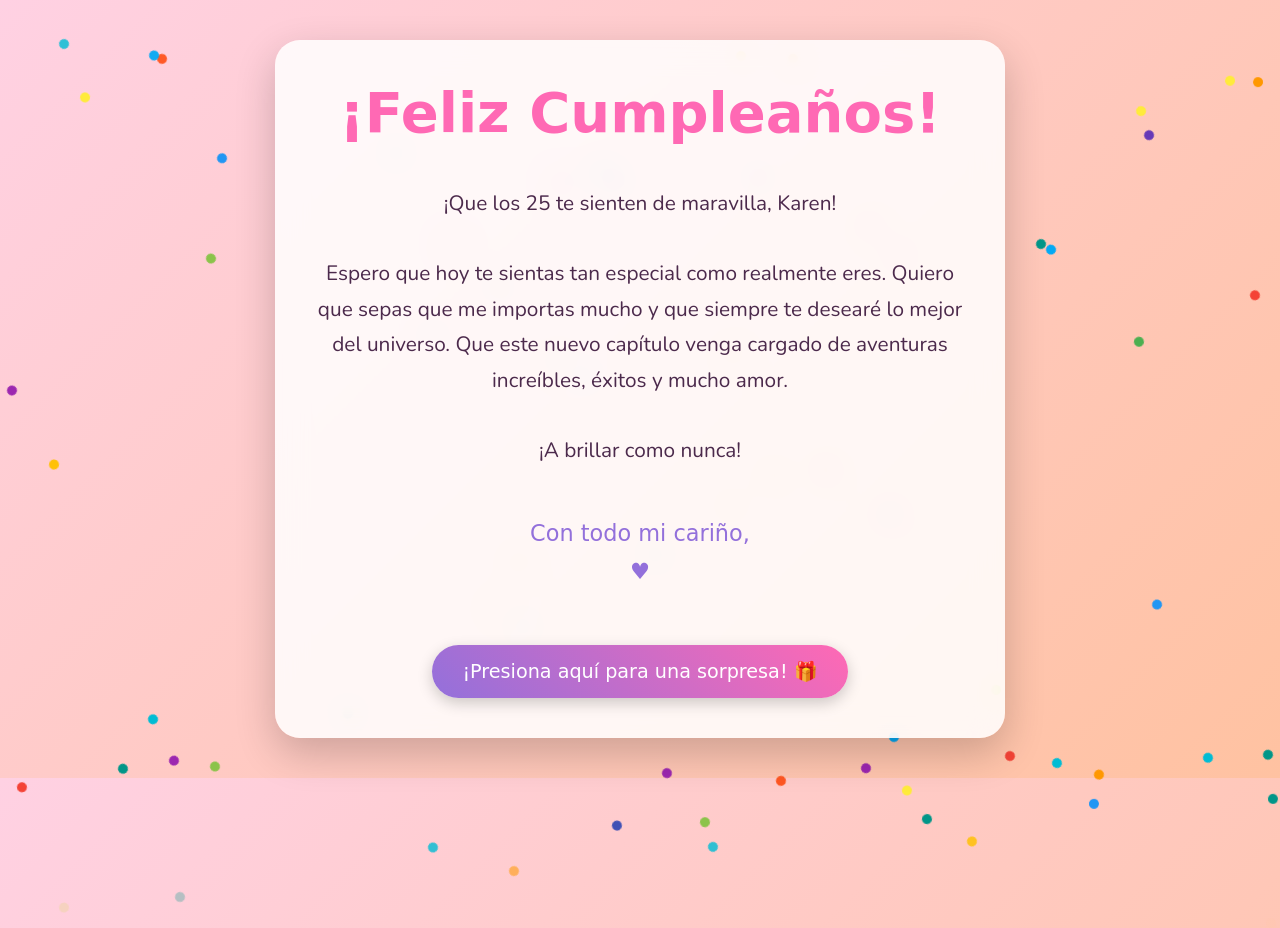
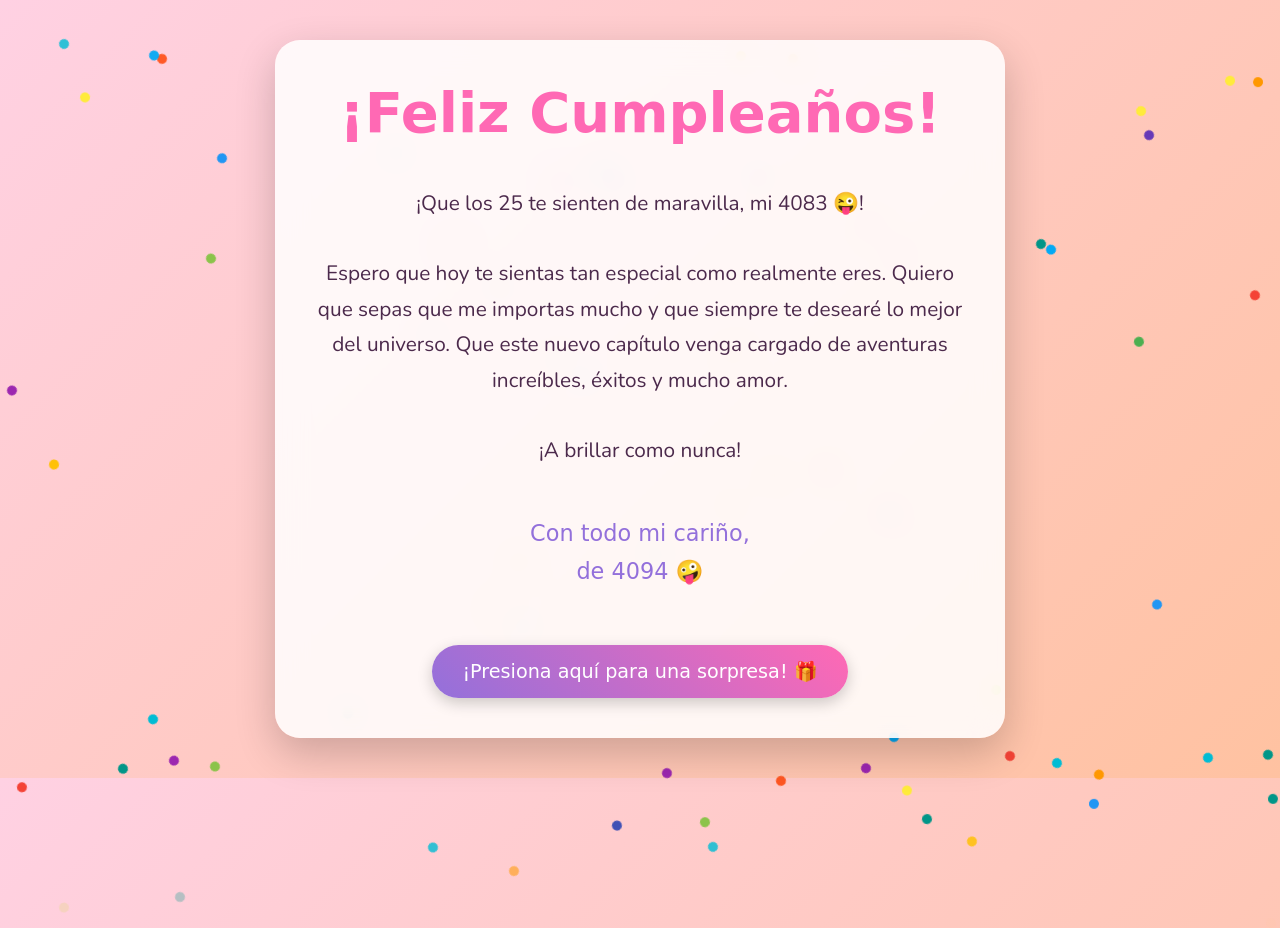
Before and after one commit to RCz-AE/HBD-TO-YOU-, a plain HTML site: page index.html in a window 1280 px wide. Drawn offline with nearby package versions, Linux system fonts and the light colour scheme; a web font is replaced by a local one.

Commit message:
Update index.html

```diff
--- a/index.html
+++ b/index.html
@@ -122,7 +122,7 @@
     <div class="card">
         <h1>¡Feliz Cumpleaños!</h1>
         <p>
-            ¡Que los 25 te sienten de maravilla, Karen!
+            ¡Que los 25 te sienten de maravilla, mi 4083 😜!
             <br><br>
             Espero que hoy te sientas tan especial como realmente eres. Quiero que sepas que me importas mucho y que siempre te desearé lo mejor del universo. Que este nuevo capítulo venga cargado de aventuras increíbles, éxitos y mucho amor.
             <br><br>
@@ -131,7 +131,7 @@
         <p class="signature">
             Con todo mi cariño,
             <br>
-            ♥
+            de 4094 🤪
         </p>
         <a href="Sorpresa.html" class="surprise-link">¡Presiona aquí para una sorpresa! 🎁</a>
     </div>
```
